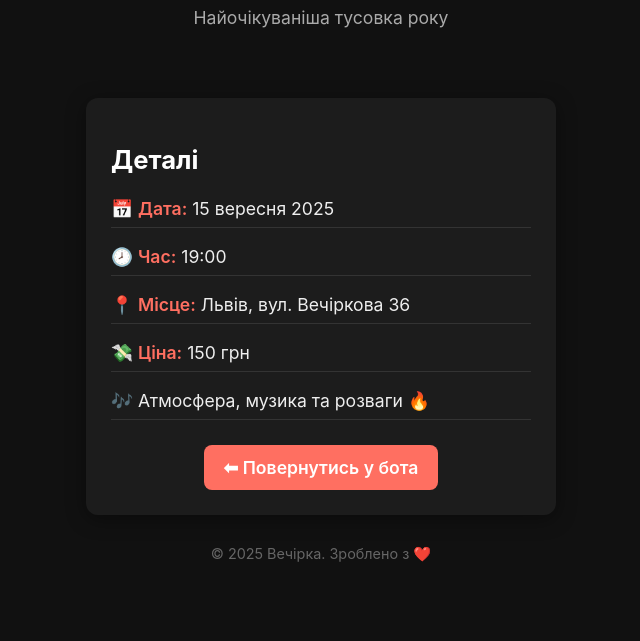
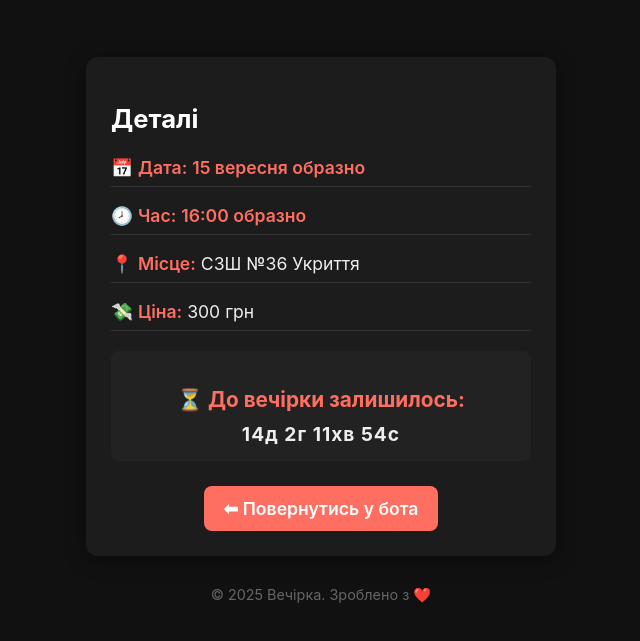
Before and after one commit to BroPetro/schoolpartyyyyo, a plain HTML site: page index.html in a window 1280 px wide. Shown: the part 119-760 px from the top of the page, without its empty margins (319-959 px from the left). Drawn offline with Linux system fonts and the light colour scheme.

Commit message:
Update index.html

```diff
--- a/index.html
+++ b/index.html
@@ -15,7 +15,7 @@
     }
 
     header {
-      padding: 40px 20px;
+      padding: 40px 20px 20px;
     }
 
     header h1 {
@@ -58,6 +58,31 @@
       color: #ff6f61;
     }
 
+    .highlight {
+      color: #ffd166;
+      font-weight: 700;
+    }
+
+    .countdown {
+      margin: 20px 0;
+      padding: 15px;
+      background: #222;
+      border-radius: 8px;
+      text-align: center;
+    }
+
+    .countdown h3 {
+      margin-bottom: 10px;
+      font-size: 1.3em;
+      color: #ff6f61;
+    }
+
+    .time {
+      font-size: 1.2em;
+      font-weight: bold;
+      letter-spacing: 1px;
+    }
+
     .btn {
       display: block;
       margin: 25px auto 0;
@@ -88,16 +113,20 @@
 <body>
   <header>
     <h1>Вечірка 2025 🎉</h1>
-    <p>Найочікуваніша тусовка року</p>
   </header>
 
   <div class="card">
     <h2>Деталі</h2>
-    <p class="detail">📅 <span>Дата:</span> 15 вересня 2025</p>
-    <p class="detail">🕗 <span>Час:</span> 19:00</p>
-    <p class="detail">📍 <span>Місце:</span> Львів, вул. Вечіркова 36</p>
-    <p class="detail">💸 <span>Ціна:</span> 150 грн</p>
-    <p class="detail">🎶 Атмосфера, музика та розваги 🔥</p>
+    <p class="detail">📅 <span>Дата:</span> <span class="highlight">15 вересня образно</span></p>
+    <p class="detail">🕗 <span>Час:</span> <span class="highlight"> 16:00 образно <span></p>
+    <p class="detail">📍 <span>Місце:</span> СЗШ №36 Укриття</p>
+    <p class="detail">💸 <span>Ціна:</span> 300 грн</p>
+
+    <!-- Віджет зворотного відліку -->
+    <div class="countdown">
+      <h3>⏳ До вечірки залишилось:</h3>
+      <div id="timer" class="time">Завантаження...</div>
+    </div>
 
     <!-- Кнопка назад у бота -->
     <a href="https://t.me/registeronparty36bot" class="btn">⬅ Повернутись у бота</a>
@@ -106,5 +135,29 @@
   <footer>
     © 2025 Вечірка. Зроблено з ❤️
   </footer>
+
+  <script>
+    // Дата вечірки
+    const eventDate = new Date("September 15, 2025 16:00:00").getTime();
+
+    const timer = document.getElementById("timer");
+
+    setInterval(() => {
+      const now = new Date().getTime();
+      const distance = eventDate - now;
+
+      if (distance <= 0) {
+        timer.innerHTML = "🎉 Вечірка вже почалась!";
+        return;
+      }
+
+      const days = Math.floor(distance / (1000 * 60 * 60 * 24));
+      const hours = Math.floor((distance % (1000 * 60 * 60 * 24)) / (1000 * 60 * 60));
+      const minutes = Math.floor((distance % (1000 * 60 * 60)) / (1000 * 60));
+      const seconds = Math.floor((distance % (1000 * 60)) / 1000);
+
+      timer.innerHTML = `${days}д ${hours}г ${minutes}хв ${seconds}с`;
+    }, 1000);
+  </script>
 </body>
 </html>
```
